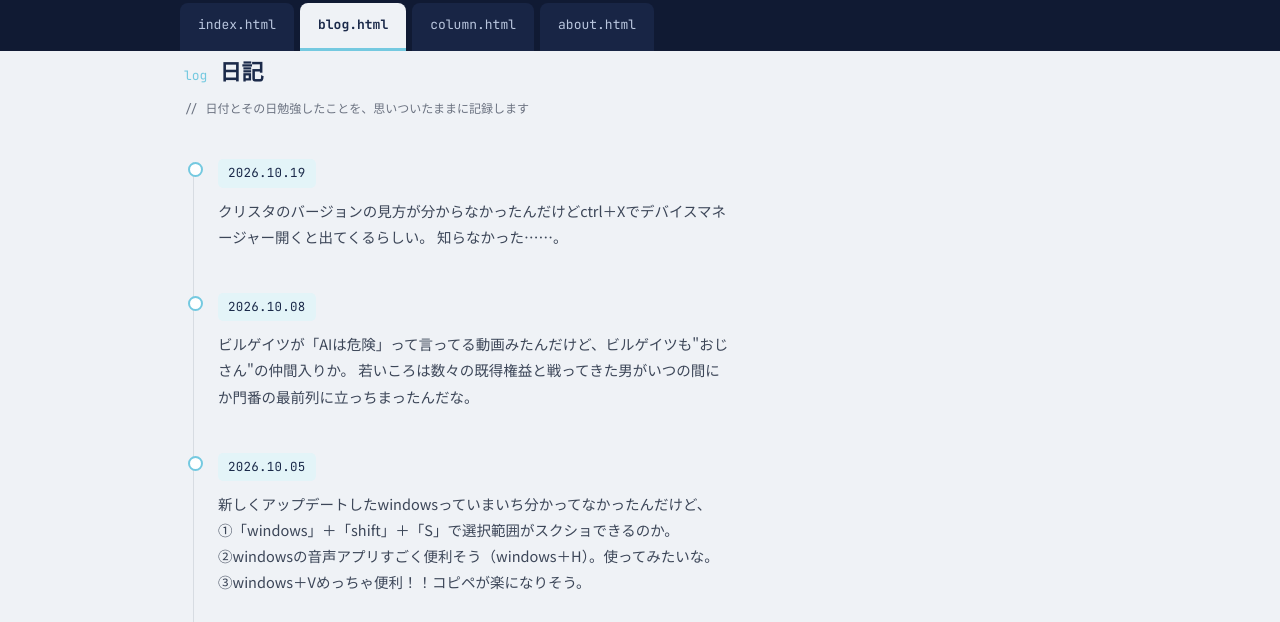
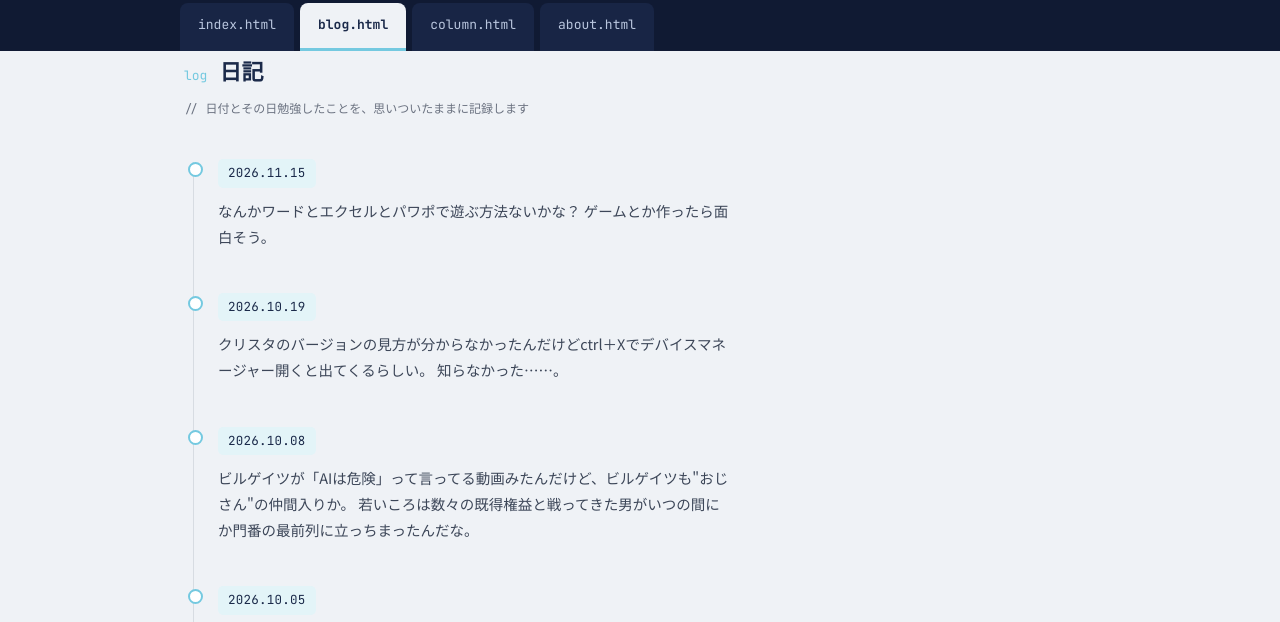
Before and after one commit to Azaleacreativeroom888/fan-computer, a plain HTML site: page blog.html in a window 1280 px wide. Shown: the part 125-747 px from the top of the page. Drawn offline with Linux system fonts and the light colour scheme.

Commit message:
Update blog.html

```diff
--- a/blog.html
+++ b/blog.html
@@ -129,6 +129,11 @@
   <div class="log">
 
     <article class="entry">
+      <div class="date">2026.11.15</div>
+      <p>なんかワードとエクセルとパワポで遊ぶ方法ないかな？ ゲームとか作ったら面白そう。</p>
+    </article>
+
+    <article class="entry">
       <div class="date">2026.10.19</div>
       <p>クリスタのバージョンの見方が分からなかったんだけどctrl＋Xでデバイスマネージャー開くと出てくるらしい。
       知らなかった……。</p>
```
